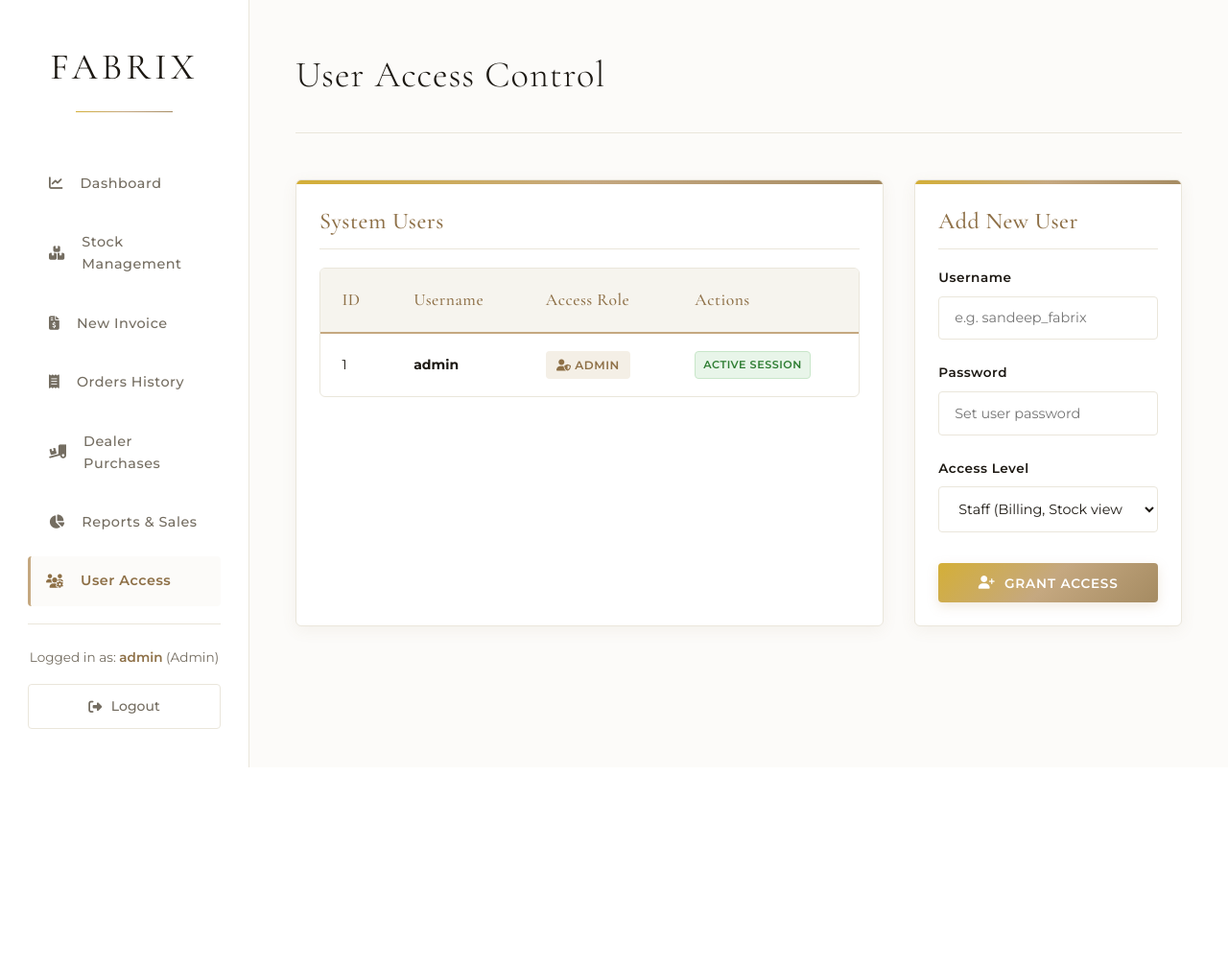
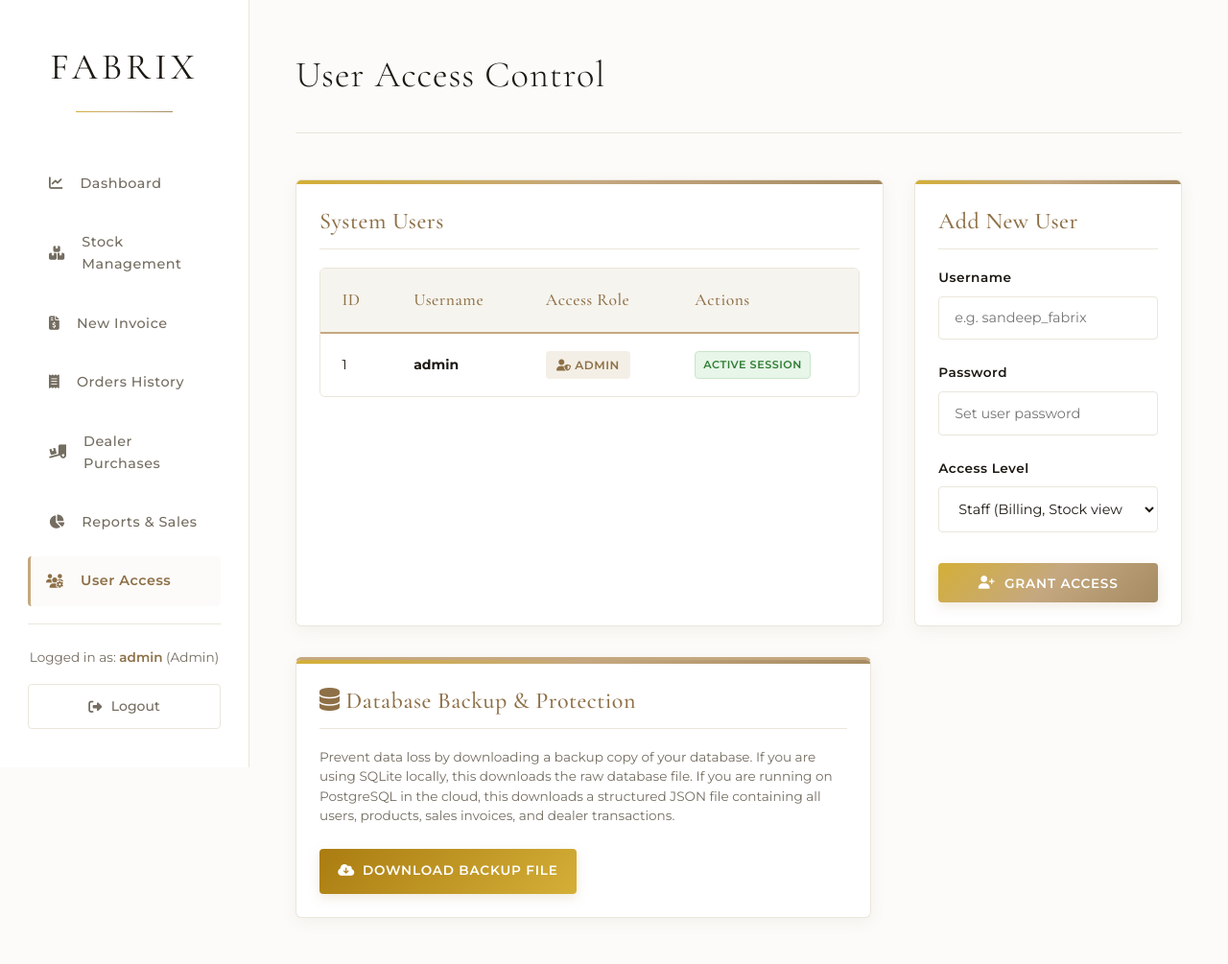
Before and after one commit to rav2305/Fabrix-Final-, a Flask app: page /users in a window 1280 px wide. Shown: the whole page at 96% size. Before the commit the page ends 800 px from the top, so only its background shows below. Run offline with Flask 3, Linux system fonts and the light colour scheme; a user stored in the database is signed in.

Commit message:
Add database backup download endpoint for admins

```diff
--- a/app.py
+++ b/app.py
@@ -917,6 +917,63 @@ def delete_user(user_id):
         flash("User not found.", "error")
     return redirect(url_for('users'))
 
+@app.route('/admin/backup-db')
+@login_required
+def backup_database():
+    if not current_user.is_admin():
+        flash("Unauthorized access.", "error")
+        return redirect(url_for('dashboard'))
+
+    db_path = os.path.join(app.instance_path, 'fabrix.db')
+    if os.path.exists(db_path) and app.config['SQLALCHEMY_DATABASE_URI'].startswith('sqlite'):
+        from flask import send_file
+        return send_file(
+            db_path,
+            as_attachment=True,
+            download_name=f"fabrix_backup_{datetime.now().strftime('%Y%m%d_%H%M%S')}.db"
+        )
+    else:
+        import json
+        from flask import send_file
+        data = {
+            'users': [{'username': u.username, 'role': u.role} for u in User.query.all()],
+            'products': [{'name': p.name, 'quantity': p.quantity, 'selling_price': p.selling_price, 'cost_price': p.cost_price} for p in Product.query.all()],
+            'invoices': [{
+                'invoice_number': i.invoice_number,
+                'customer_name': i.customer_name,
+                'customer_phone': i.customer_phone,
+                'total_amount': i.total_amount,
+                'discount': i.discount,
+                'final_amount': i.final_amount,
+                'amount_paid': i.amount_paid,
+                'payment_status': i.payment_status,
+                'payment_method': i.payment_method,
+                'date_created': i.date_created.isoformat(),
+                'items': [{'product_name': item.product_name, 'quantity': item.quantity, 'selling_price': item.selling_price, 'cost_price': item.cost_price} for item in i.items]
+            } for i in Invoice.query.all()],
+            'purchases': [{
+                'dealer_name': p.dealer_name,
+                'product_description': p.product_description,
+                'quantity': p.quantity,
+                'total_cost': p.total_cost,
+                'amount_paid': p.amount_paid,
+                'payment_status': p.payment_status,
+                'date_created': p.date_created.isoformat()
+            } for p in DealerPurchase.query.all()]
+        }
+
+        file_stream = io.BytesIO()
+        file_stream.write(json.dumps(data, indent=4).encode('utf-8'))
+        file_stream.seek(0)
+
+        return send_file(
+            file_stream,
+            mimetype="application/json",
+            as_attachment=True,
+            download_name=f"fabrix_db_backup_{datetime.now().strftime('%Y%m%d_%H%M%S')}.json"
+        )
+
 # Run server
+
 if __name__ == '__main__':
     app.run(debug=True, host='0.0.0.0', use_reloader=False)
--- a/templates/users.html
+++ b/templates/users.html
@@ -87,4 +87,16 @@
         </form>
     </div>
 </div>
+
+<div class="card" style="padding: 1.5rem; margin-top: 2rem; border-top: 3px solid var(--gold-primary); max-width: 600px;">
+    <h3 style="font-family: var(--font-serif); font-size: 1.5rem; color: var(--gold-dark); margin-bottom: 1.2rem; border-bottom: 1px solid var(--border-color); padding-bottom: 0.5rem;">
+        <i class="fa-solid fa-database"></i> Database Backup & Protection
+    </h3>
+    <p style="color: var(--text-secondary); font-size: 0.85rem; margin-bottom: 1.5rem; line-height: 1.5;">
+        Prevent data loss by downloading a backup copy of your database. If you are using SQLite locally, this downloads the raw database file. If you are running on PostgreSQL in the cloud, this downloads a structured JSON file containing all users, products, sales invoices, and dealer transactions.
+    </p>
+    <a href="{{ url_for('backup_database') }}" class="btn btn-primary" style="display: inline-flex; align-items: center; justify-content: center; gap: 0.5rem; max-width: 300px; padding: 0.8rem 1.2rem; background: linear-gradient(135deg, #AA7C11 0%, #D4AF37 100%); text-decoration: none; border-radius: 4px; font-weight: 600; color: white;">
+        <i class="fa-solid fa-cloud-arrow-down"></i> Download Backup File
+    </a>
+</div>
 {% endblock %}
```
